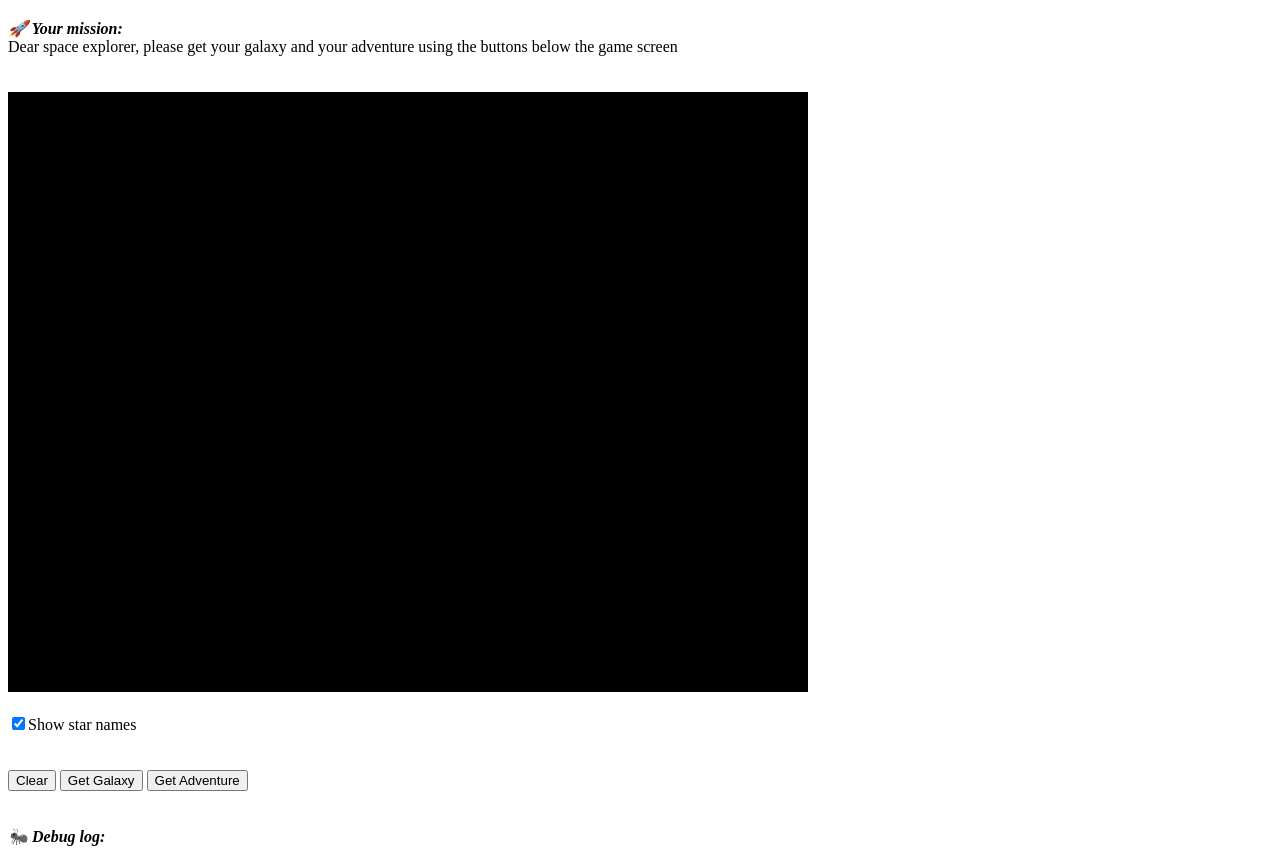
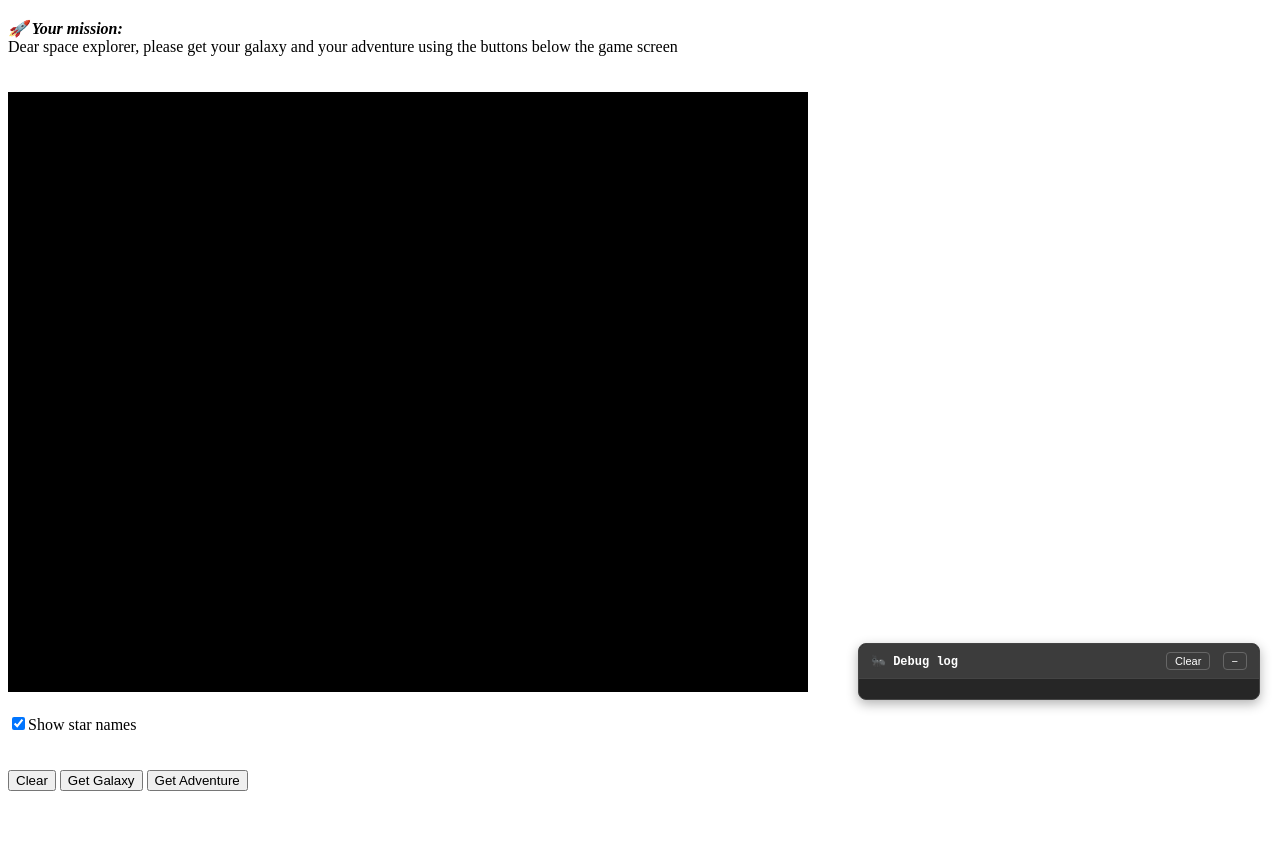
Before and after one commit to mgr-inz-rafal/stary, a website with bundled scripts: page viz/index.html in a window 1280 px wide. Shown: the part 80-934 px from the top of the page. After the commit the page ends 879 px from the top, so only its background shows below. Built offline with nearby package versions, Linux system fonts and the light colour scheme.

Commit message:
Add some better debug log window

```diff
--- a/viz/client.ts
+++ b/viz/client.ts
@@ -25,6 +25,8 @@ class VizApp {
   private advDescEl: HTMLElement;
   private showNamesCheck: HTMLInputElement;
   private loginBtn: HTMLButtonElement;
+  private consoleContent: HTMLElement;
+  private isMinimized: boolean = false;
 
   // App state
   private galaxy: Galaxy | null = null;
@@ -52,6 +54,8 @@ class VizApp {
     // Elements
     this.logEl = this.getElement('log-el');
     this.advDescEl = this.getElement('advDesc-el');
+    this.logEl = document.getElementById('log-el')!;
+    this.consoleContent = document.getElementById('log-content')!;
 
     // Login
     this.loginBtn = this.getElement<HTMLButtonElement>('loginBtn');
@@ -62,6 +66,19 @@ class VizApp {
     // Connections
     // TODO: Not used yet
     // this.ws = this.connectWebSocket();
+
+    // Add control listeners
+    document.getElementById('clear-log')?.addEventListener('click', () => {
+      this.logEl.innerHTML = '';
+    });
+
+    document.getElementById('toggle-console')?.addEventListener('click', () => {
+      this.isMinimized = !this.isMinimized;
+      this.consoleContent.style.display = this.isMinimized ? 'none' : 'block';
+      const toggleBtn = document.getElementById('toggle-console');
+      if (toggleBtn) toggleBtn.textContent = this.isMinimized ? '+' : '−';
+    });
+
 
     // Render loop
     this.render();
@@ -147,10 +164,14 @@ class VizApp {
   }
 
   private appendLog(message: string): void {
-    this.logEl.innerHTML += new Date().toLocaleString();
-    this.logEl.innerHTML += " ";
-    this.logEl.innerHTML += message;
-    this.logEl.innerHTML += '<br>';
+    const timestamp = new Date().toLocaleString();
+    this.logEl.innerHTML += `[${timestamp}] ${message}<br>`;
+
+    setTimeout(() => {
+      if (this.consoleContent) {
+        this.consoleContent.scrollTop = this.consoleContent.scrollHeight;
+      }
+    }, 10);
   }
 
   private setupControls(): void {
--- a/viz/index.html
+++ b/viz/index.html
@@ -4,6 +4,66 @@
 <head>
     <meta charset="UTF-8">
     <title>Galaxy GUI</title>
+
+    <style>
+        #debug-console {
+            position: fixed;
+            bottom: 20px;
+            right: 20px;
+            width: 400px;
+            max-width: 90vw;
+            background: rgba(0, 0, 0, 0.85);
+            backdrop-filter: blur(5px);
+            border: 1px solid #444;
+            border-radius: 8px;
+            box-shadow: 0 4px 12px rgba(0, 0, 0, 0.3);
+            font-family: 'Courier New', Courier, monospace;
+            font-size: 12px;
+            z-index: 9999;
+        }
+
+        #debug-console .header {
+            padding: 8px 12px;
+            background: rgba(255, 255, 255, 0.1);
+            border-bottom: 1px solid #444;
+            border-radius: 8px 8px 0 0;
+            cursor: move;
+            display: flex;
+            justify-content: space-between;
+            align-items: center;
+            color: #fff;
+            font-weight: bold;
+        }
+
+        #debug-console .header button {
+            background: none;
+            border: 1px solid #666;
+            color: #fff;
+            cursor: pointer;
+            padding: 2px 8px;
+            border-radius: 4px;
+            font-size: 11px;
+            margin-left: 5px;
+        }
+
+        #debug-console .header button:hover {
+            background: rgba(255, 255, 255, 0.2);
+        }
+
+        #debug-console .content {
+            padding: 10px;
+            max-height: 300px;
+            overflow-y: auto;
+            color: #0f0;
+            line-height: 1.4;
+        }
+
+        #log-el {
+            display: block;
+            white-space: pre-wrap;
+            word-break: break-all;
+        }
+    </style>
 </head>
 
 <body>
@@ -39,9 +99,18 @@
             <button id="get-story-btn">Get Adventure</button>
         </div>
 
-        <br><br>
-        <i><b>🐜 Debug log:</b></i>
-        <div id="log"><span id="log-el"></span></div>
+        <div id="debug-console">
+            <div class="header">
+                <span>🐜 Debug log</span>
+                <div>
+                    <button id="clear-log">Clear</button>
+                    <button id="toggle-console">−</button>
+                </div>
+            </div>
+            <div class="content" id="log-content">
+                <span id="log-el"></span>
+            </div>
+        </div>
     </div>
 
     <script type="module" src="build/client.js"></script>
```
